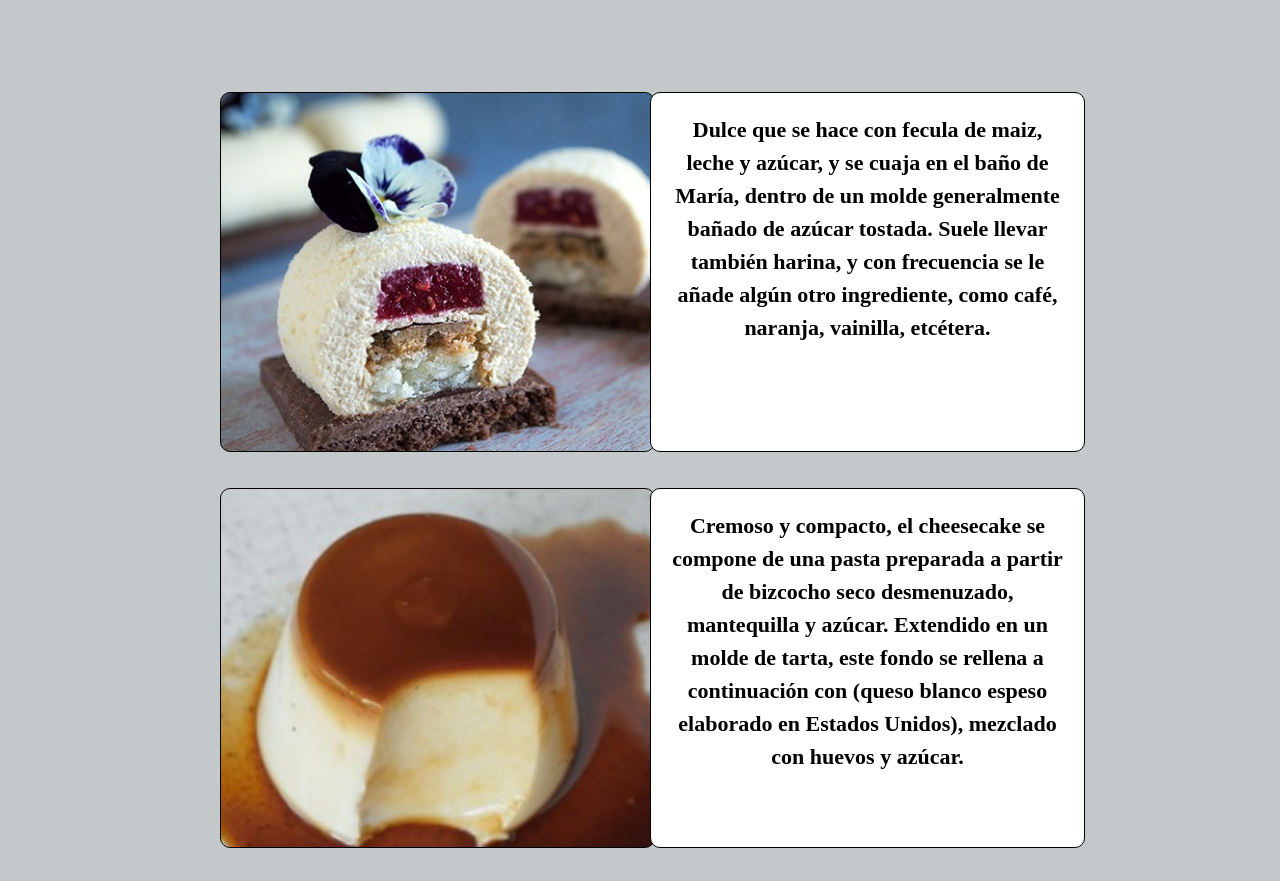
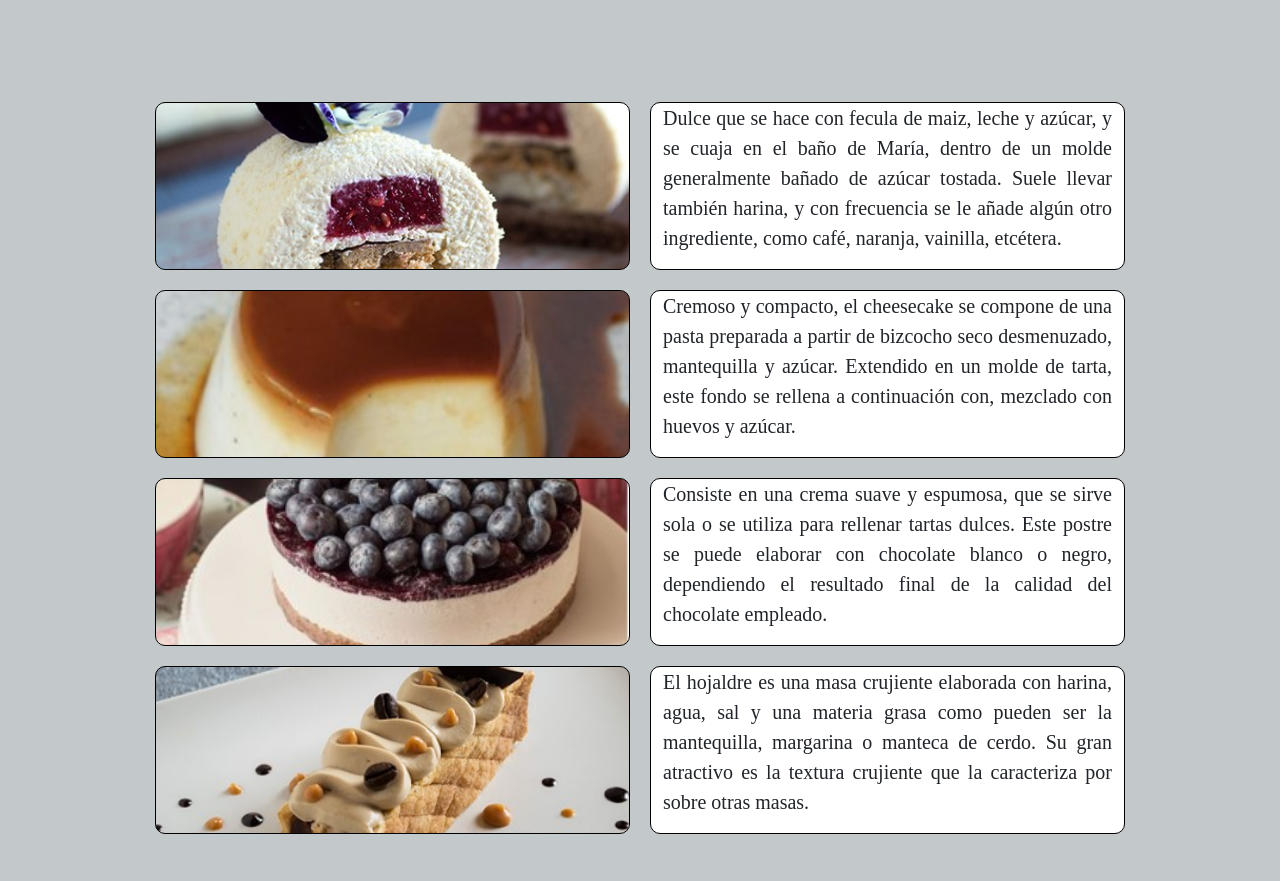
Before and after one commit to ingluisb29/proyectofinal-luisbriceno, a website: page pages/menu.html in a window 1280 px wide. Shown: the part 263-1144 px from the top of the page. Drawn offline with nearby package versions, Linux system fonts and the light colour scheme.

Commit message:
aplicando gridsistem

```diff
--- a/pages/menu.html
+++ b/pages/menu.html
@@ -53,14 +53,36 @@
     <main>
         <h1 class="menu">Menu</h1>
         <section class="contenido2">
-          <div class="menu1 img3"></div>
-          <p class="menu1 p3">Dulce que se hace con fecula de maiz, leche y azúcar, y se cuaja en el baño de María, dentro de un molde generalmente bañado de azúcar tostada. Suele llevar también harina, y con frecuencia se le añade algún otro ingrediente, como café, naranja, vainilla, etcétera.</p>
-          <div class="menu1 img4"></div>
-          <p class="menu1 p4">Cremoso y compacto, el cheesecake se compone de una pasta preparada a partir de bizcocho seco desmenuzado, mantequilla y azúcar. Extendido en un molde de tarta, este fondo se rellena a continuación con (queso blanco espeso elaborado en Estados Unidos), mezclado con huevos y azúcar.</p>
-          <div class="menu1 img5"></div>
-          <p class="menu1 p5">El hojaldre es una masa crujiente elaborada con harina, agua, sal y una materia grasa como pueden ser la mantequilla, margarina o manteca de cerdo. Su gran atractivo es la textura crujiente que la caracteriza por sobre otras masas. Para lograr esa textura final se prepara una masa de harina, agua y sal que se extiende.</p>
-          <div class="menu1 img6"></div>
-          <p class="menu1 p6">Consiste en una crema suave y espumosa, que se sirve sola o se utiliza para rellenar tartas dulces. Este postre se puede elaborar con chocolate blanco o negro, dependiendo el resultado final de la calidad del chocolate empleado.</p>
+          <div class="container">
+            <div class="row justify-content-md-center">
+              <div class="img3 col col-lg-5"></div>
+              <div class="p3 col col-lg-5">
+                <p>Dulce que se hace con fecula de maiz, leche y azúcar, y se cuaja en el baño de María, dentro de un molde generalmente bañado de azúcar tostada. Suele llevar también harina, y con frecuencia se le añade algún otro ingrediente, como café, naranja, vainilla, etcétera.
+                </p>
+              </div>
+            </div>
+            <div class="row justify-content-md-center">
+              <div class="img4 col col-lg-5"></div>
+              <div class="p4 col col-lg-5">
+                <p>Cremoso y compacto, el cheesecake se compone de una pasta preparada a partir de bizcocho seco desmenuzado, mantequilla y azúcar. Extendido en un molde de tarta, este fondo se rellena a continuación con, mezclado con huevos y azúcar.
+                </p>
+              </div>
+            </div>
+            <div class="row justify-content-md-center">
+              <div class="img5 col col-lg-5"></div>
+              <div class="p5 col col-lg-5">
+                <p>Consiste en una crema suave y espumosa, que se sirve sola o se utiliza para rellenar tartas dulces. Este postre se puede elaborar con chocolate blanco o negro, dependiendo el resultado final de la calidad del chocolate empleado.
+                </p>
+              </div>
+            </div>
+            <div class="row justify-content-md-center">
+              <div class="img6 col col-lg-5"></div>
+              <div class="p6 col col-lg-5">
+                <p>El hojaldre es una masa crujiente elaborada con harina, agua, sal y una materia grasa como pueden ser la mantequilla, margarina o manteca de cerdo. Su gran atractivo es la textura crujiente que la caracteriza por sobre otras masas.
+                </p>
+              </div>
+            </div>
+          </div>
           </section>
 </main>
 
--- a/scss/pages/_menu.scss
+++ b/scss/pages/_menu.scss
@@ -4,69 +4,106 @@
         @extend %hov;
     }
 }
-.contenido2 {
-    @extend %menus;
-    grid-template-columns: repeat(1, 1fr);
-    grid-template-rows: repeat(8, 1fr );
-    padding: 20px;
-    grid-gap: 10px;
-    .menu1 {
-        @extend %menus1;
-        justify-content: space-between;
-    }
-    .img3 {
-        background-image: url(../../img/mousse\ de\ chocolate.webp);
-        @extend %menuImg320;
-    }
-    .img4 {
-        background-image: url(../../img/flan\ vegano.webp);
-        @extend %menuImg320;
-    }
-    .img5 {
-        background-image: url(../../img/cheesecakede\ arandanos.webp);
-        @extend %menuImg320;
-    }
-    .img6 {
-        background-image: url(../../img/hojaldre.webp);
-        @extend %menuImg320;
-    }
-    .p3 {
-        width: 30%;
-        height: $altura;
+.menu{
+    font-size: 50px;
+    font-weight: bold;
+    background-color: white;
+    height: 150px;
     width: 100%;
-        font-size: 16px;
+    background-image: url(../../img/Logo\ Mailin\ Sweets\ -\ Original\ OFF.png);
+    background-size: contain;
+    background-position: center;
     text-align: center;
-        padding: 10px;
-        color: black;
-        }
-    .p4 {
-        width: 30%;
-        height: $altura;
-        width: 100%;
-        font-size: 16px;
-        text-align: center;
-        padding: 10px;
-        color: black;
-        }
-    .p5 {
-        width: 30%;
-        height: $altura;
-        width: 100%;
-        font-size: 16px;
-        text-align: center;
-        padding: 10px;
-        color: black;
-        }
-    .p6 {
-        width: 30%;
-        height: $altura;
-        width: 100%;
-        font-size: 16px;
-        text-align: center;
-        padding: 10px;
-        color: black;
+    padding: 50px;
+    border-radius: 10px;
+    &:hover{
+        @extend %hov;
     }
 }
+.contenido2 {
+display: flex;
+.img3{
+    border: 1px solid black;
+    background-position: center;
+    background-size: cover;
+    background-color: white;
+    border-radius: 10px;
+    margin: 10px;
+    background-image: url(../../img/mousse\ de\ chocolate.webp);
+}
+.img4{
+    border: 1px solid black;
+    background-position: center;
+    background-size: cover;
+    background-color: white;
+    border-radius: 10px;
+    margin: 10px;
+    background-image: url(../../img/flan\ vegano.webp);
+}
+.img5{
+    border: 1px solid black;
+    background-position: center;
+    background-size: cover;
+    background-color: white;
+    border-radius: 10px;
+    margin: 10px;
+    background-image: url(../../img/cheesecakede\ arandanos.webp);
+    height: 330px;
+}
+.img6{
+    border: 1px solid black;
+    background-position: center;
+    background-size: cover;
+    background-color: white;
+    border-radius: 10px;
+    margin: 10px;
+    background-image: url(../../img/hojaldre.webp);
+    height: 330px;
+}
+.p3{
+    border: 1px solid black;
+    background-position: center;
+    background-size: cover;
+    background-color: white;
+    border-radius: 10px;
+    margin: 10px;
+    height: 330px;
+    font-size: 10px;
+}
+.p4{
+    border: 1px solid black;
+    background-position: center;
+    background-size: cover;
+    background-color: white;
+    border-radius: 10px;
+    margin: 10px;
+    height: 330px;
+    font-size: 10px;
+}
+.p5{
+    border: 1px solid black;
+    background-position: center;
+    background-size: cover;
+    background-color: white;
+    border-radius: 10px;
+    margin: 10px;
+    height: 340px;
+    font-size: 10px;
+}
+.p6{
+    border: 1px solid black;
+    background-position: center;
+    background-size: cover;
+    background-color: white;
+    border-radius: 10px;
+    margin: 10px;
+    height: 340px;
+    font-size: 10px;
+}
+}
+
+
+
 
 @media only screen and (min-width: 1024px) {
 
@@ -87,74 +124,102 @@
         }
     }
     .contenido2 {
-        @extend %menus;
-        grid-template-columns: repeat(2, 1fr);
-        grid-template-rows: repeat(4, 1fr );
-        margin-top: 75px;
-        grid-gap: 20px;
-        .menu1 {
-            @extend %menus1;
-            justify-content: space-between;
-        }
-        .img3 {
+    display: flex;
+    .img3{
+        border: 1px solid black;
+        background-position: center;
+        background-size: cover;
+        background-color: white;
+        border-radius: 10px;
+        margin: 10px;
+        background-size: cover;
+        background-position: center;
         background-image: url(../../img/mousse\ de\ chocolate.webp);
         max-width: 75%;
-            margin-left: 170px;
-            height: 360px;
+        height: auto;
     }
-        .img4 {
+    .img4{
+        border: 1px solid black;
+        background-position: center;
+        background-size: cover;
+        background-color: white;
+        border-radius: 10px;
+        margin: 10px;
+        background-size: cover;
+        background-position: center;
         background-image: url(../../img/flan\ vegano.webp);
         max-width: 75%;
-            margin-left: 170px;
-            height: 360px;
+        height: auto;
     }
-        .img5 {
+    .img5{
+        border: 1px solid black;
+        background-position: center;
+        background-size: cover;
+        background-color: white;
+        border-radius: 10px;
+        margin: 10px;
+        background-size: cover;
+        background-position: center;
         background-image: url(../../img/cheesecakede\ arandanos.webp);
         max-width: 75%;
-            margin-left: 170px;
-            height: 360px;
+        height: auto;
     }
-        .img6 {
+    .img6{
+        border: 1px solid black;
+        background-position: center;
+        background-size: cover;
+        background-color: white;
+        border-radius: 10px;
+        margin: 10px;
+        background-size: cover;
+        background-position: center;
         background-image: url(../../img/hojaldre.webp);
         max-width: 75%;
-            margin-left: 170px;
-            height: 360px;
+        height: auto;
     }
-        .p3 {
-            max-width: 75%;
-            height: 360px;
-            color: black;
-            font-size: 22px;
-            text-align: center;
-            font-weight: bold;
-            padding: 20px;
+    .p3{
+        border: 1px solid black;
+        background-position: center;
+        background-size: cover;
+        background-color: white;
+        border-radius: 10px;
+        margin: 10px;
+        height: auto;
+        font-size: 20px;
+        text-align: justify;
     }
-        .p4 {
-            max-width: 75%;
-            height: 360px;
-            color: black;
-            font-size: 22px;
-            text-align: center;
-            font-weight: bold;
-            padding: 20px;
+    .p4{
+        border: 1px solid black;
+        background-position: center;
+        background-size: cover;
+        background-color: white;
+        border-radius: 10px;
+        margin: 10px;
+        height: auto;
+        font-size: 20px;
+        text-align: justify;
     }
-        .p5 {
-            max-width: 75%;
-            height: 360px;
-            color: black;
-            font-size: 22px;
-            text-align: center;
-            font-weight: bold;
-            padding: 20px;
+    .p5{
+        border: 1px solid black;
+        background-position: center;
+        background-size: cover;
+        background-color: white;
+        border-radius: 10px;
+        margin: 10px;
+        height: auto;
+        font-size: 20px;
+        text-align: justify;
     }
-        .p6 {
-            max-width: 75%;
-            height: 360px;
-            color: black;
-            font-size: 22px;
-            text-align: center;
-            font-weight: bold;
-            padding: 20px;
+    .p6{
+        border: 1px solid black;
+        background-position: center;
+        background-size: cover;
+        background-color: white;
+        border-radius: 10px;
+        margin: 10px;
+        height: auto;
+        font-size: 20px;
+        text-align: justify;
     }
 }
 }
```
Also changed, not shown: css/style.css, 1 other file. Lines whose indentation alone changed are shown as unchanged.
